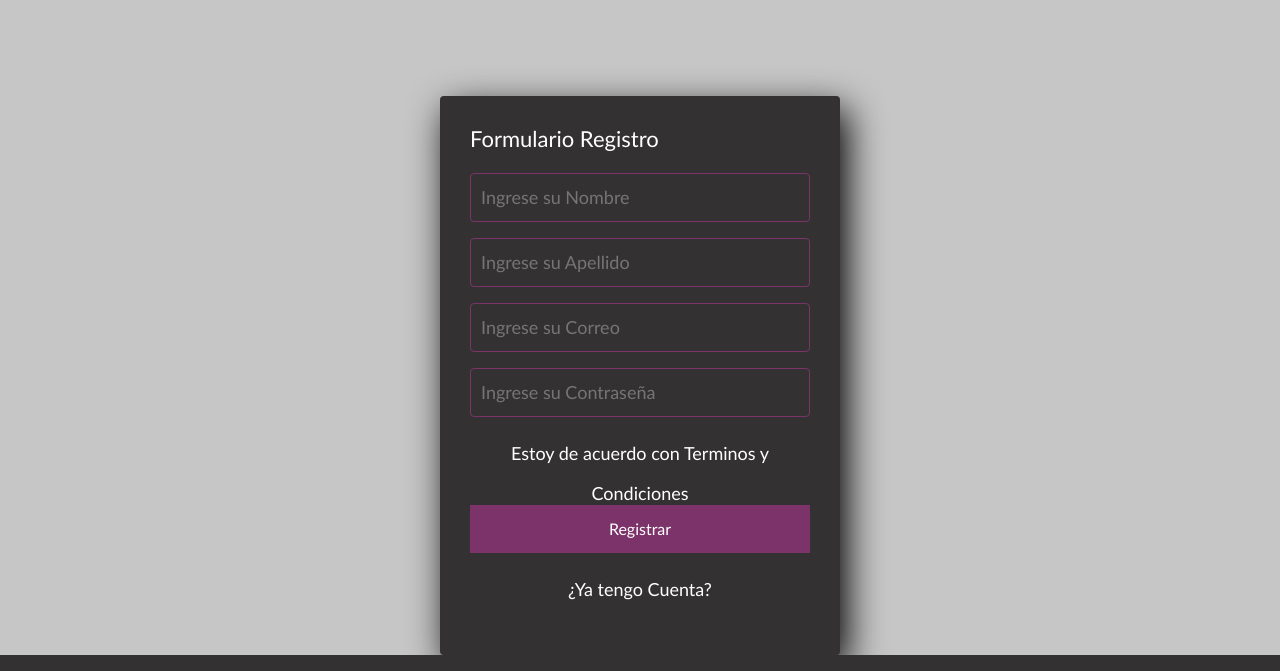
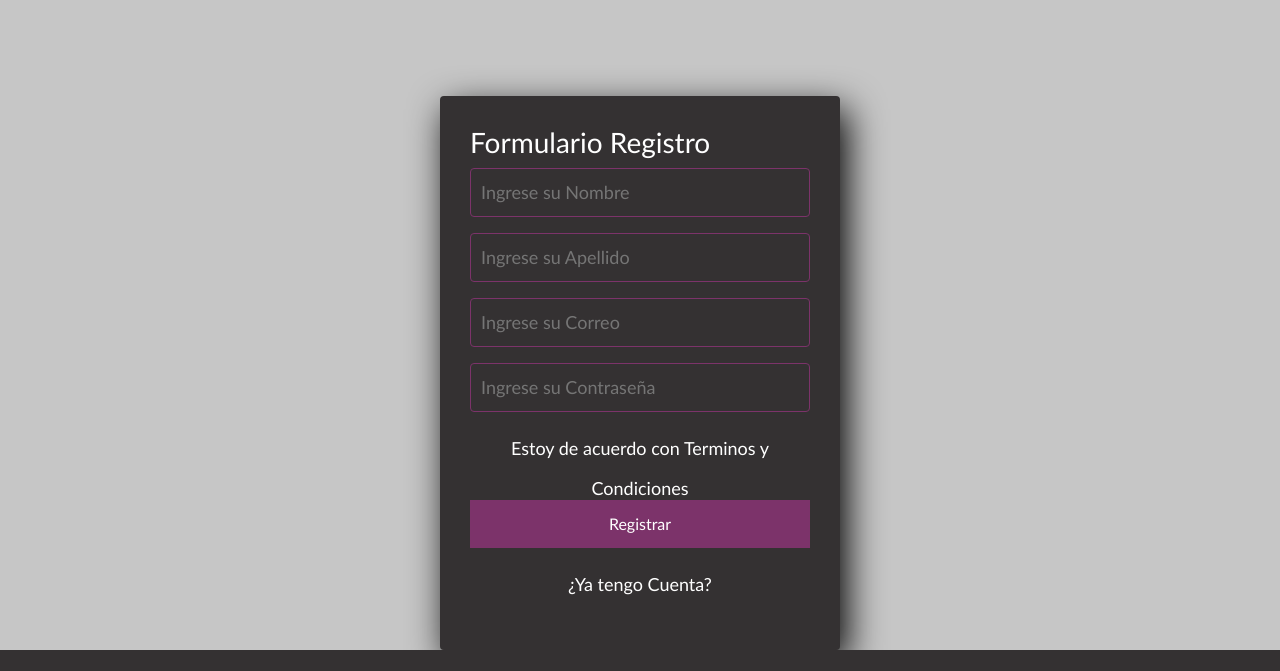
Before and after one commit to leandro-aguilar/Proyecto-final-aguilar, a website: page pages/login.html in a window 1280 px wide. Shown: the part 91-762 px from the top of the page. Drawn offline with nearby package versions, Linux system fonts and the light colour scheme.

Commit message:
correccion h

```diff
--- a/pages/login.html
+++ b/pages/login.html
@@ -52,7 +52,7 @@
     </header>
     <main>
     <section class="form-register">
-        <h4>Formulario Registro</h4>
+        <h3>Formulario Registro</h3>
         <input class="controls" type="text" name="nombres" id="nombres" placeholder="Ingrese su Nombre">
         <input class="controls" type="text" name="apellidos" id="apellidos" placeholder="Ingrese su Apellido">
         <input class="controls" type="email" name="correo" id="correo" placeholder="Ingrese su Correo">
```
